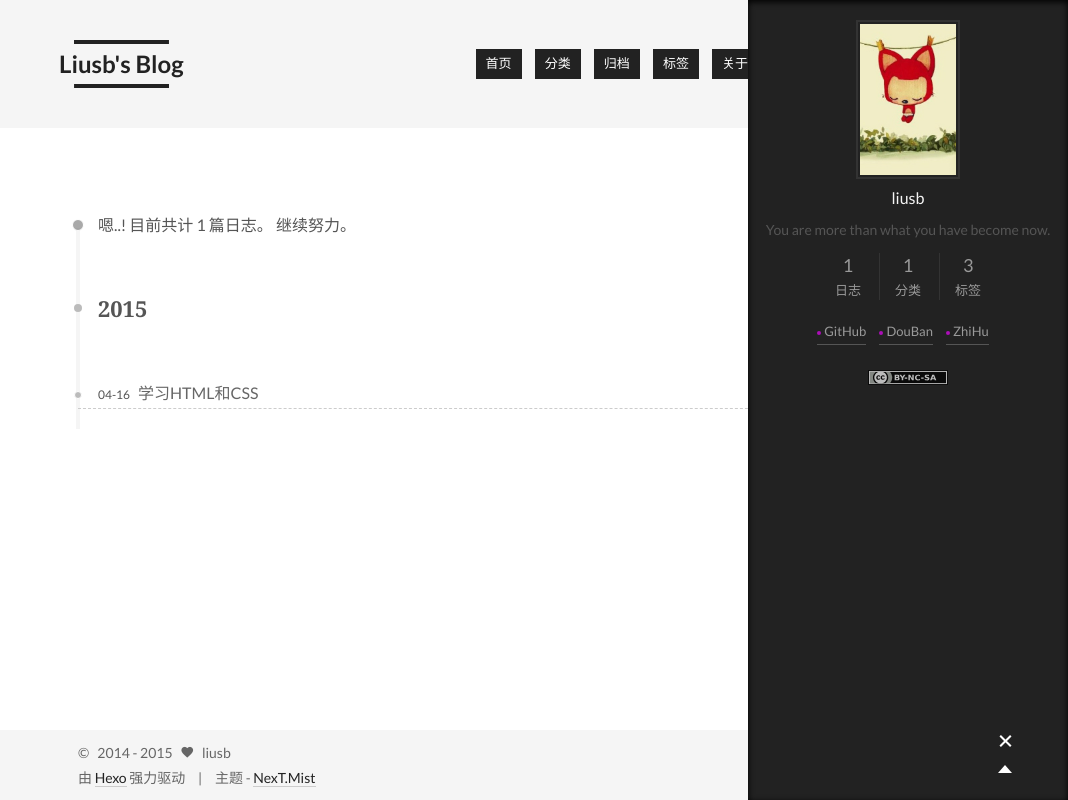
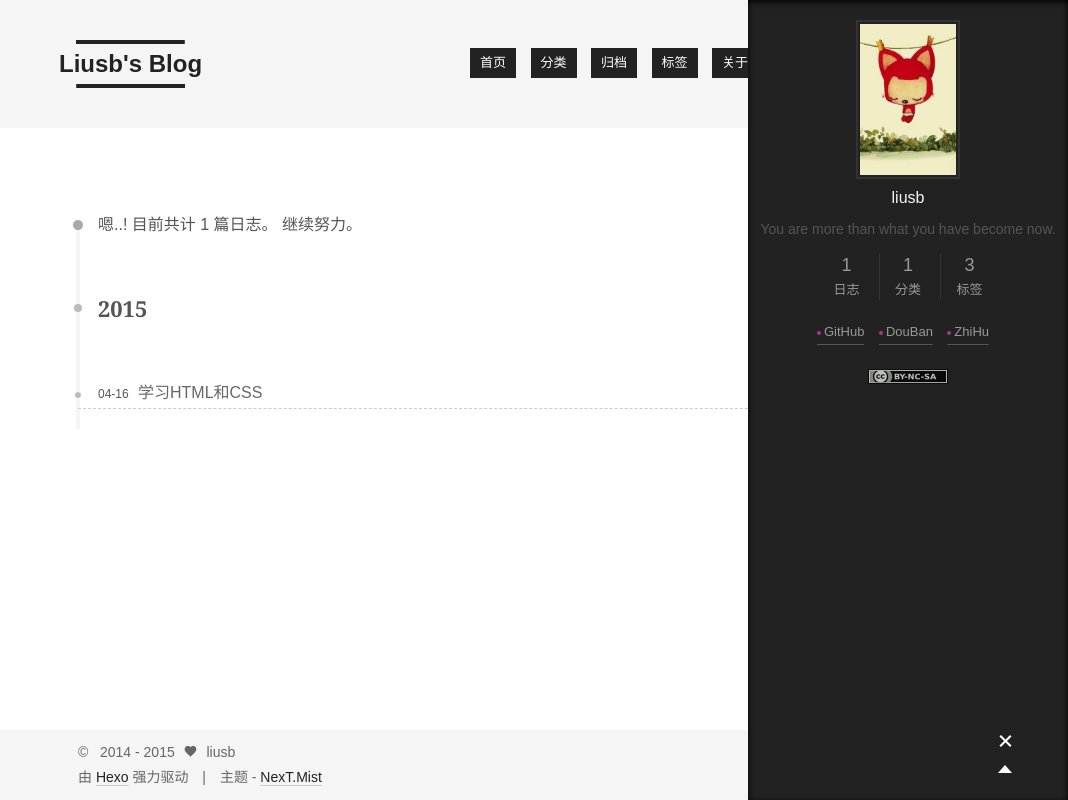
Before and after one commit to liusb/liusb.github.io, a plain HTML site: page archives/index.html in a window 1280 px wide. Both pictures are taken after a click on the element 1217 px from the left and 742 px from the top of the page. Shown: the whole page, without its empty margins (212-1280 px from the left). Drawn offline with Linux system fonts and the light colour scheme.

Commit message:
Site updated: 2015-09-03 12:57:28

```diff
--- a/css/main.css
+++ b/css/main.css
@@ -185,7 +185,7 @@ th {
 }
 body {
   position: relative;
-  font-family: Lato, "Microsoft Jhenghei", "Hiragino Sans GB", "Microsoft YaHei", sans-serif;
+  font-family: "Microsoft Jhenghei", "Hiragino Sans GB", "Microsoft YaHei", sans-serif;
   font-size: 16px;
   line-height: 1.8;
   color: #555;
@@ -796,7 +796,7 @@ td {
 .post .gist .gist-file .gist-meta {
   background: #f7f7f7;
   color: #8e908c;
-  font: 13px Lato, "Microsoft Jhenghei", "Hiragino Sans GB", "Microsoft YaHei", sans-serif;
+  font: 13px "Microsoft Jhenghei", "Hiragino Sans GB", "Microsoft YaHei", sans-serif;
   text-shadow: 0 0;
   padding: 0;
   margin-top: 1em;
@@ -932,7 +932,7 @@ body {
   color: #fff;
   background: #222;
   border-bottom: none;
-  font-family: Lato, "Microsoft Jhenghei", "Hiragino Sans GB", "Microsoft YaHei", sans-serif;
+  font-family: "Microsoft Jhenghei", "Hiragino Sans GB", "Microsoft YaHei", sans-serif;
 }
 .logo {
   display: inline-block;
@@ -1153,7 +1153,7 @@ input.menu-search-input {
   width: 4px;
   height: 4px;
   border-radius: 50%;
-  background: #ac0eb8;
+  background: #a73987;
 }
 .sidebar-nav {
   margin: 0;
@@ -1553,7 +1553,7 @@ input.menu-search-input {
   margin-left: 60px;
   font-size: 16px;
   font-weight: normal;
-  font-family: Lato, "Microsoft Jhenghei", "Hiragino Sans GB", "Microsoft YaHei", sans-serif;
+  font-family: "Microsoft Jhenghei", "Hiragino Sans GB", "Microsoft YaHei", sans-serif;
   line-height: inherit;
 }
 .posts-collapse .post-title::after {
```
